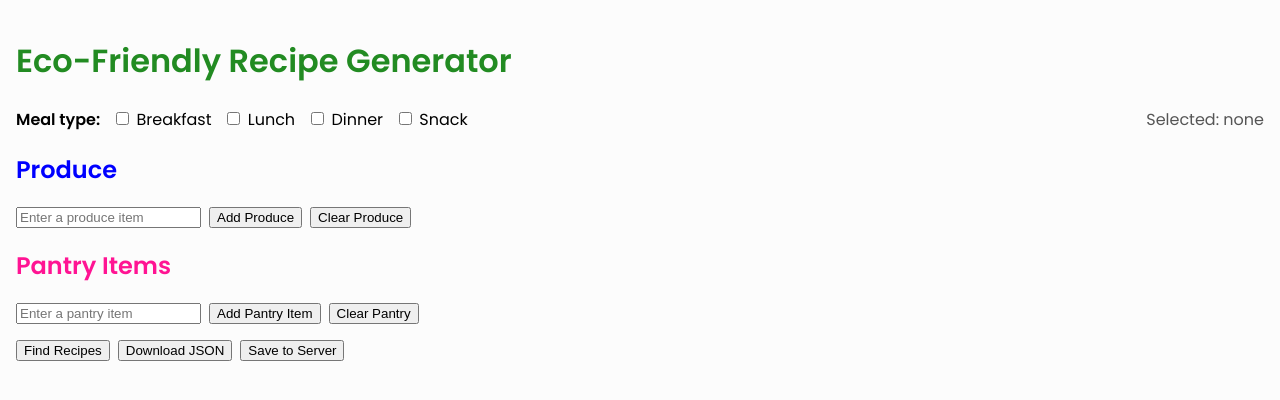
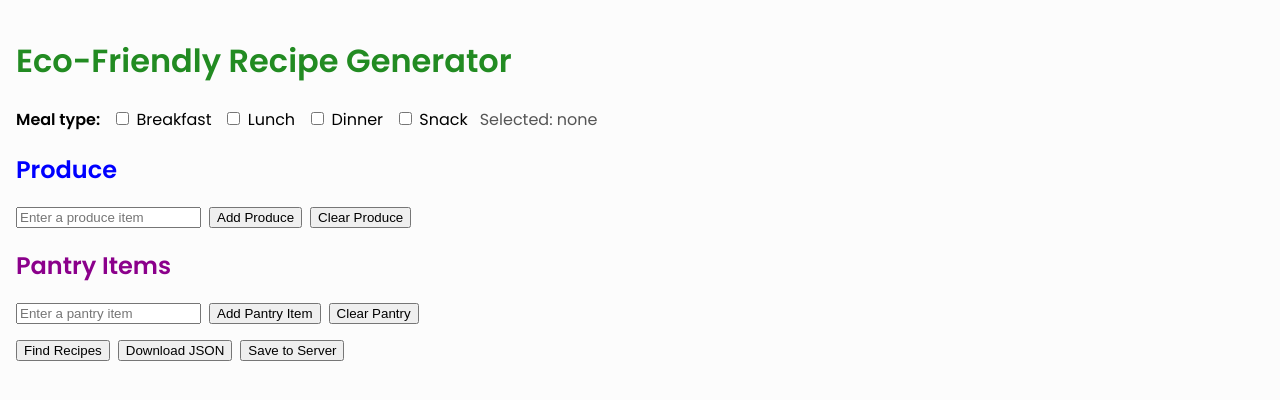
Before and after one commit to nikitahuynh/healthy-pickins, a React (Create React App) app: page / in a window 1280 px wide. Shown: the top 400 px of the page. Built offline with nearby package versions, Linux system fonts and the light colour scheme.

Commit message:
changed purple

```diff
--- a/src/App.js
+++ b/src/App.js
@@ -185,7 +185,7 @@ function App() {
         </label>
 
         {/* Small indicator of selection */}
-        <span style={{ marginLeft: 'auto', color: '#555' }}>
+        <span style={{ marginCenter: 'auto', color: '#555' }}>
           Selected: {selectedMealTypes.length ? selectedMealTypes.join(', ') : 'none'}
         </span>
       </div>
@@ -240,7 +240,7 @@ function App() {
 
       {/* PANTRY (second) */}
       <section style={{ marginBottom: '1rem' }}>
-        <h2 style={{ color: 'deeppink' }}>Pantry Items</h2>
+        <h2 style={{ color: 'darkmagenta' }}>Pantry Items</h2>
         <div className="input-group" style={{ display: 'flex', gap: '0.5rem' }}>
           <input
             type="text"
```
